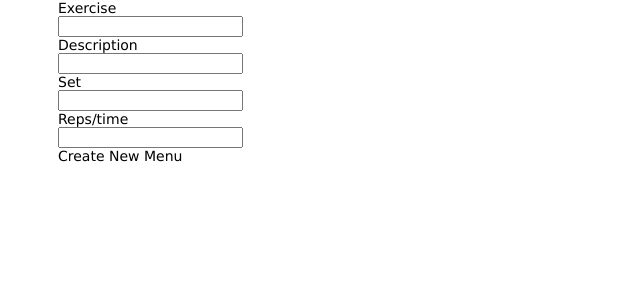
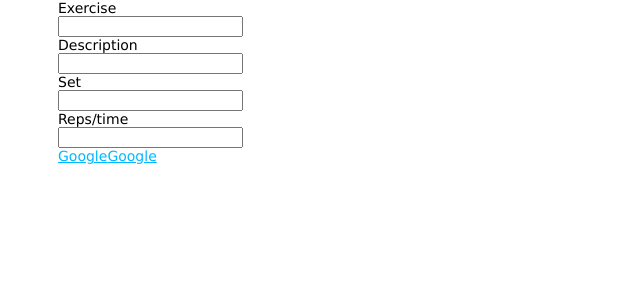
Before and after one commit to MartinBjerre/FitnessAppWebG13, a Node server app: page /addfitness/ in a window 1280 px wide. Shown: the part 232-532 px from the top of the page, without its empty margins (0-640 px from the left). Run offline with Node 20, Linux system fonts and the light colour scheme; some libraries are stand-ins or nearby versions.

Commit message:
new attemt

```diff
--- a/app_server/views/addfitness.pug
+++ b/app_server/views/addfitness.pug
@@ -32,5 +32,5 @@ block content
                 .form-group
 
                 .col-md-12.col-sm-6
-                    btn.btn.btn-primary( ui-sref='menus.new')
-                    | Create New Menu
+                    a(href='google.com') Google
+                      a(class='button' href='google.com') Google
```
